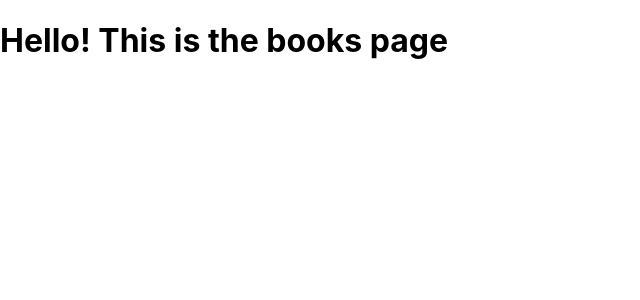
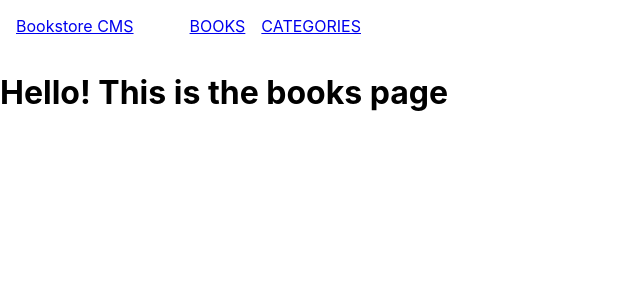
Before and after one commit to leehaney254/bookstore, a React (Create React App) app: page / in a window 1280 px wide. Shown: the top 300 px of the page, without its empty margins (0-640 px from the left). Built offline with nearby package versions, Linux system fonts and the light colour scheme.

Commit message:
Feat: Add working navbar

```diff
--- a/src/App.js
+++ b/src/App.js
@@ -3,13 +3,17 @@ import {
 } from 'react-router-dom';
 import Books from './pages/Books';
 import Categories from './pages/Categories';
+import Navigation from './components/Navigation';
 
 function App() {
   return (
-    <Routes>
-      <Route path="/" element={<Books />} />
-      <Route path="/categories" element={<Categories />} />
-    </Routes>
+    <>
+      <Navigation />
+      <Routes>
+        <Route path="/" element={<Books />} />
+        <Route path="/categories" element={<Categories />} />
+      </Routes>
+    </>
   );
 }
 
--- /dev/null
+++ b/src/components/Navbar.css
@@ -0,0 +1,17 @@
+.header {
+  margin-left: 1rem;
+}
+
+.nav {
+  display: flex;
+  gap: 1rem;
+  align-items: center;
+}
+
+.navlist {
+  list-style: none;
+}
+
+.nalink {
+  text-decoration: none;
+}
--- /dev/null
+++ b/src/components/Navigation.js
@@ -0,0 +1,21 @@
+import React from 'react';
+import { NavLink } from 'react-router-dom';
+import './Navbar.css';
+
+const Navigation = () => (
+  <header className="header">
+    <nav className="nav">
+      <NavLink to="/">Bookstore CMS</NavLink>
+      <ul className="nav">
+        <li className="navlist">
+          <NavLink className="navlink" to="/">BOOKS</NavLink>
+        </li>
+        <li className="navlist">
+          <NavLink className="navlink" to="/categories">CATEGORIES</NavLink>
+        </li>
+      </ul>
+    </nav>
+  </header>
+);
+
+export default Navigation;
```
